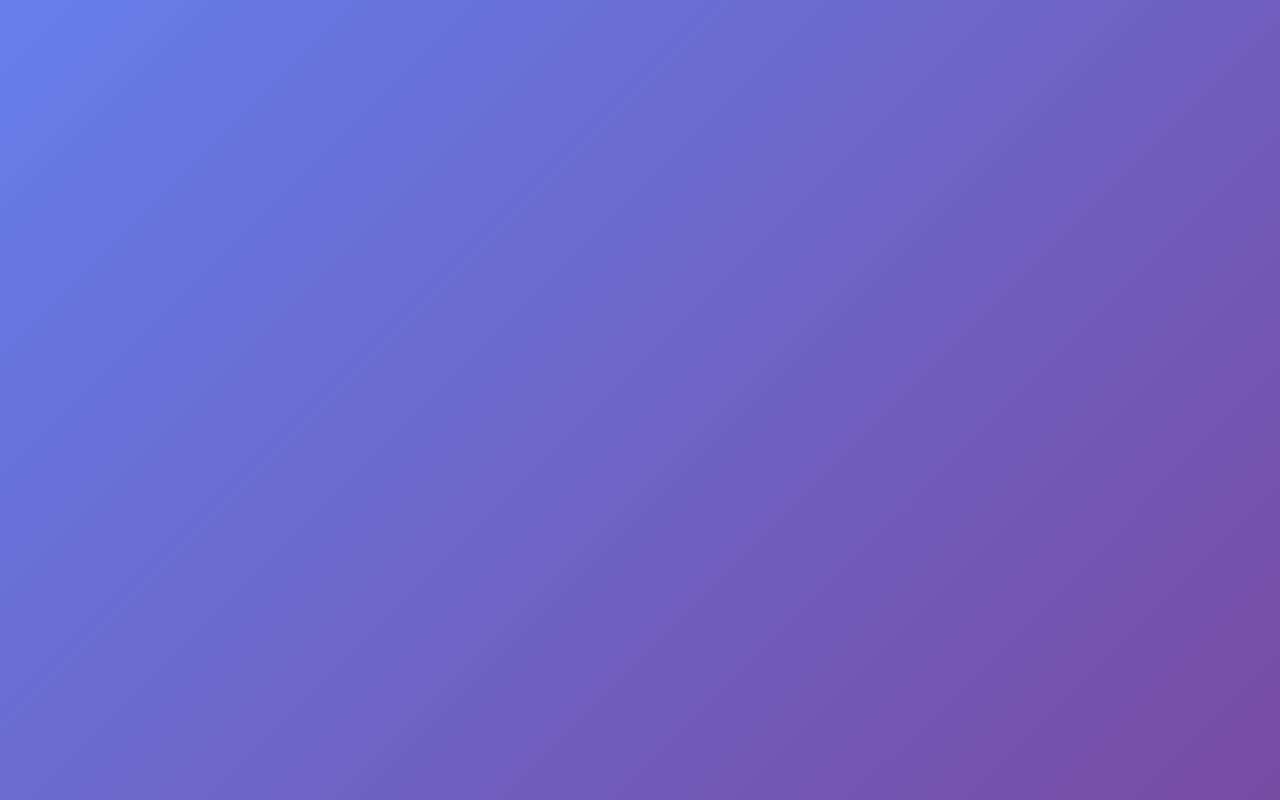
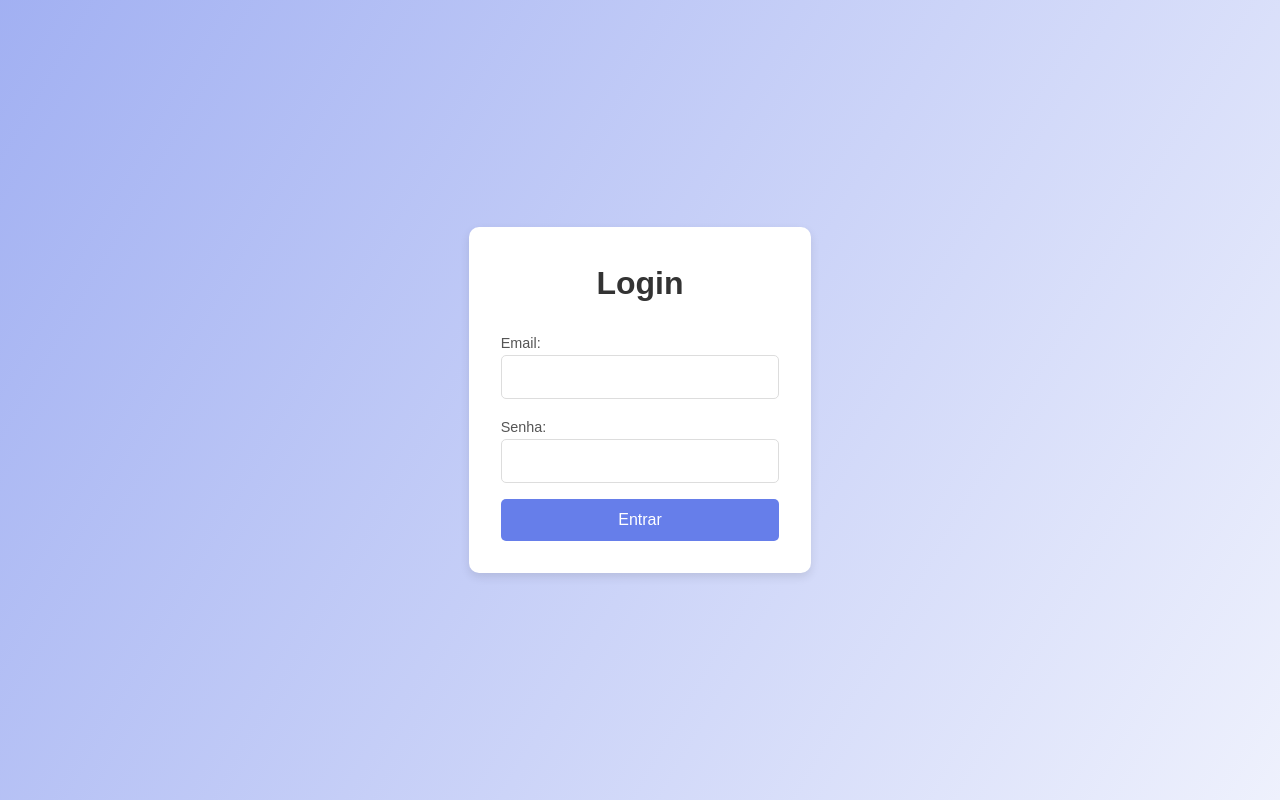
Before and after one commit to joaovfe/ThermoSync, a React (Vite) app: page / in a window 1280 px wide. Before the commit this address had no page. Built offline with nearby package versions, Linux system fonts and the light colour scheme.

Commit message:
adjust login css and routes

```diff
--- a/src/App.jsx
+++ b/src/App.jsx
@@ -1,6 +1,6 @@
 // import { useState } from 'react';
 import { BrowserRouter as Router, Routes, Route } from 'react-router-dom';
-import Login from './components/pages/Login';
+import Login from './components/pages/Login/Login';
 import './App.css';
 
 function App() {
@@ -9,7 +9,7 @@ function App() {
   return (
     <Router>
       <Routes>
-        <Route path='/login' element={<Login />} />
+        <Route path='/' element={<Login />} />
       </Routes>
     </Router>
   );
--- a/src/components/pages/Login.css
+++ /dev/null
@@ -1,96 +0,0 @@
-body {
-    font-family: 'Arial', sans-serif;
-    background: linear-gradient(135deg, #667eea, #764ba2);
-    display: flex;
-    justify-content: center;
-    align-items: center;
-    height: 100vh;
-    margin: 0;
-  }
-
-  .login-container {
-    background-color: #fff;
-    padding: 2rem;
-    border-radius: 10px;
-    box-shadow: 0 4px 10px rgba(0, 0, 0, 0.1);
-    width: 100%;
-    max-width: 400px;
-    text-align: center;
-  }
-
-  h2 {
-    margin-bottom: 1.5rem;
-    color: #333;
-    font-size: 2rem;
-  }
-
-  form {
-    display: flex;
-    flex-direction: column;
-  }
-
-  .form-group {
-    margin-bottom: 1rem;
-    text-align: left;
-  }
-
-  label {
-    margin-bottom: 0.5rem;
-    font-size: 0.9rem;
-    color: #555;
-  }
-
-  input {
-    width: 100%;
-    padding: 0.75rem;
-    border: 1px solid #ddd;
-    border-radius: 5px;
-    font-size: 1rem;
-    transition: border-color 0.3s;
-  }
-
-  input:focus {
-    border-color: #667eea;
-    outline: none; /* Remove o outline padrão */
-  }
-
-  button {
-    background-color: #667eea;
-    color: white;
-    padding: 0.75rem;
-    font-size: 1rem;
-    border: none;
-    border-radius: 5px;
-    cursor: pointer;
-    transition: background-color 0.3s, transform 0.2s ease;
-  }
-
-  button:hover {
-    background-color: #5a67d8;
-    transform: translateY(-3px); /* Efeito de elevação ao passar o mouse */
-  }
-
-  button:active {
-    background-color: #4c51bf;
-  }
-
-  a {
-    color: #667eea;
-    text-decoration: none;
-    font-size: 0.9rem;
-  }
-
-  a:hover {
-    text-decoration: underline;
-  }
-
-  @media (max-width: 500px) {
-    .login-container {
-      padding: 1.5rem;
-      width: 90%;
-    }
-
-    h2 {
-      font-size: 1.5rem;
-    }
-  }
--- /dev/null
+++ b/src/components/pages/Login/Login.css
@@ -0,0 +1,114 @@
+body {
+  font-family: 'Arial', sans-serif;
+  display: flex;
+  justify-content: center;
+  align-items: center;
+  min-height: 100vh;
+  margin: 0;
+  background: linear-gradient(120deg, #667eea, #fff);
+  background-size: 200% 200%;
+  animation: colors 15s ease infinite;
+}
+
+.login-container {
+  background-color: #fff;
+  padding: 2rem;
+  border-radius: 10px;
+  box-shadow: 0 4px 10px rgba(0, 0, 0, 0.1);
+  width: 100%;
+  max-width: 400px;
+  text-align: center;
+  box-sizing: border-box;
+}
+
+h2 {
+  margin-bottom: 1.5rem;
+  color: #333;
+  font-size: 2rem;
+}
+
+form {
+  display: flex;
+  flex-direction: column;
+}
+
+.form-group {
+  margin-bottom: 1rem;
+  text-align: left;
+}
+
+label {
+  margin-bottom: 0.5rem;
+  font-size: 0.9rem;
+  color: #555;
+}
+
+input {
+  width: 100%; /* Garante que o input não ultrapasse o limite do container */
+  padding: 0.75rem;
+  border: 1px solid #ddd;
+  border-radius: 5px;
+  font-size: 1rem;
+  box-sizing: border-box;
+  transition: border-color 0.3s;
+}
+
+input:focus {
+  border-color: #667eea;
+  outline: none;
+}
+
+button {
+  background-color: #667eea;
+  color: white;
+  padding: 0.75rem;
+  font-size: 1rem;
+  border: none;
+  border-radius: 5px;
+  cursor: pointer;
+  transition: background-color 0.3s, transform 0.2s ease;
+}
+
+button:hover {
+  background-color: #5a67d8;
+  transform: translateY(-3px);
+}
+
+button:active {
+  background-color: #4c51bf;
+}
+
+a {
+  color: #667eea;
+  text-decoration: none;
+  font-size: 0.9rem;
+}
+
+a:hover {
+  text-decoration: underline;
+}
+
+@keyframes colors {
+  0% {
+    background-position: 0% 30%;
+  }
+
+  50%{
+    background-position: 100% 30%;
+  }
+
+  100%{
+    background-position: 0% 30%;
+  }
+}
+
+@media (max-width: 500px) {
+  .login-container {
+      padding: 1.5rem;
+      width: 90%;
+  }
+
+  h2 {
+      font-size: 1.5rem;
+  }
+}
--- a/src/components/pages/Login.jsx
+++ b/src/components/pages/Login/Login.jsx
@@ -1,13 +1,21 @@
 import { useState } from 'react';
+
 import './Login.css';
 
 const Login = () => {
     const [email, setEmail] = useState('');
     const [password, setPassword] = useState('');
 
+    const storedEmail = 'admin@gmail.com';
+    const storedPassword = '1234';
+
     const handleSubmit = (e) => {
         e.preventDefault();
-        console.log('Email:', email, 'Senha:', password);
+        if (email === storedEmail && password === storedPassword) {
+            console.log('Login bem-sucedido!');
+        } else {
+            console.log('Credenciais inválidas.');
+        }
     };
 
     return (
```
